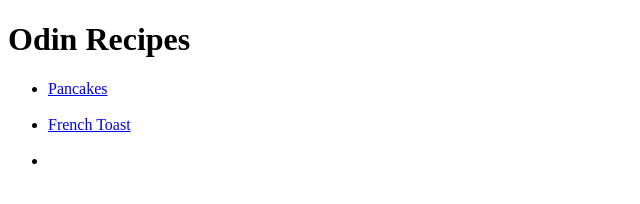
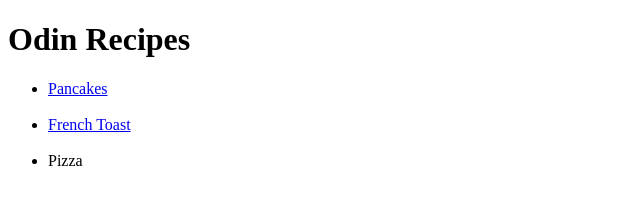
Before and after one commit to l1emant/odin-recipes, a plain HTML site: page index.html in a window 1280 px wide. Shown: the full height of the page, 0-640 px from the left. Drawn offline with Linux system fonts and the light colour scheme.

Commit message:
Update index.html

```diff
--- a/index.html
+++ b/index.html
@@ -16,7 +16,7 @@
       <br />
       <li><a href="../recipes/frenchtoast.html">French Toast</a></li>
       <br />
-      <li><a href="../recipes/pizza.html"></a></li>
+      <li><a href="../recipes/pizza.html"></a>Pizza</li>
     </ul>
   </body>
 </html>
```
